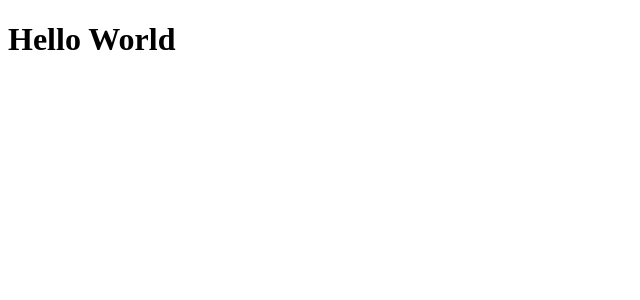
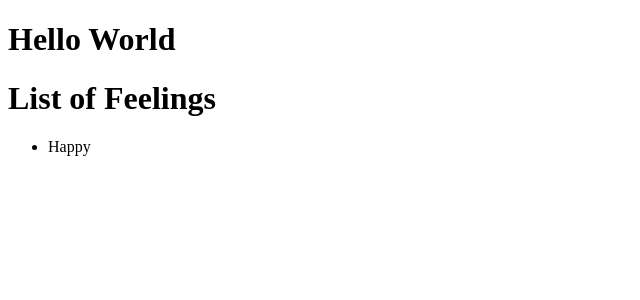
Before and after one commit to yovana-pelayo/How-Are-You, a React app: page / in a window 1280 px wide. Shown: the top 300 px of the page, without its empty margins (0-640 px from the left). Built offline with nearby package versions, Linux system fonts and the light colour scheme.

Commit message:
list is displaying on hoem page.

```diff
--- a/src/App.jsx
+++ b/src/App.jsx
@@ -1,3 +1,10 @@
+import List from './components/List';
+
 export default function App() {
-  return <h1>Hello World</h1>;
+  return (
+    <>
+      <h1>Hello World</h1>
+      <List />
+    </>
+  );
 }
--- /dev/null
+++ b/src/components/List.jsx
@@ -0,0 +1,10 @@
+export default function List() {
+  return (
+    <div className="list">
+      <h1>List of Feelings</h1>
+      <ul>
+        <li>Happy</li>
+      </ul>
+    </div>
+  );
+}
```
Also changed, not shown: 1 other file (tests, documents, lock files or other folders).
